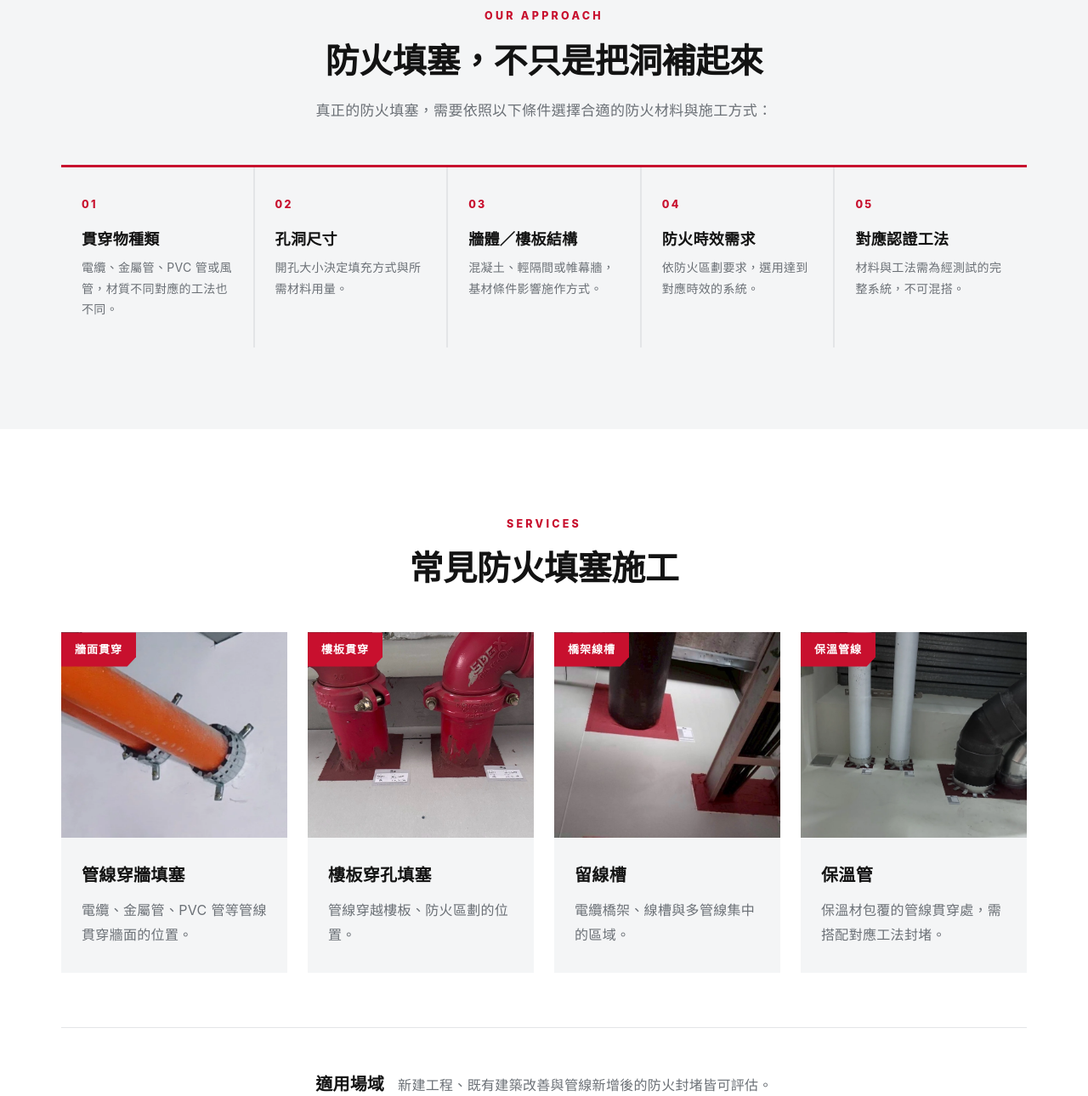
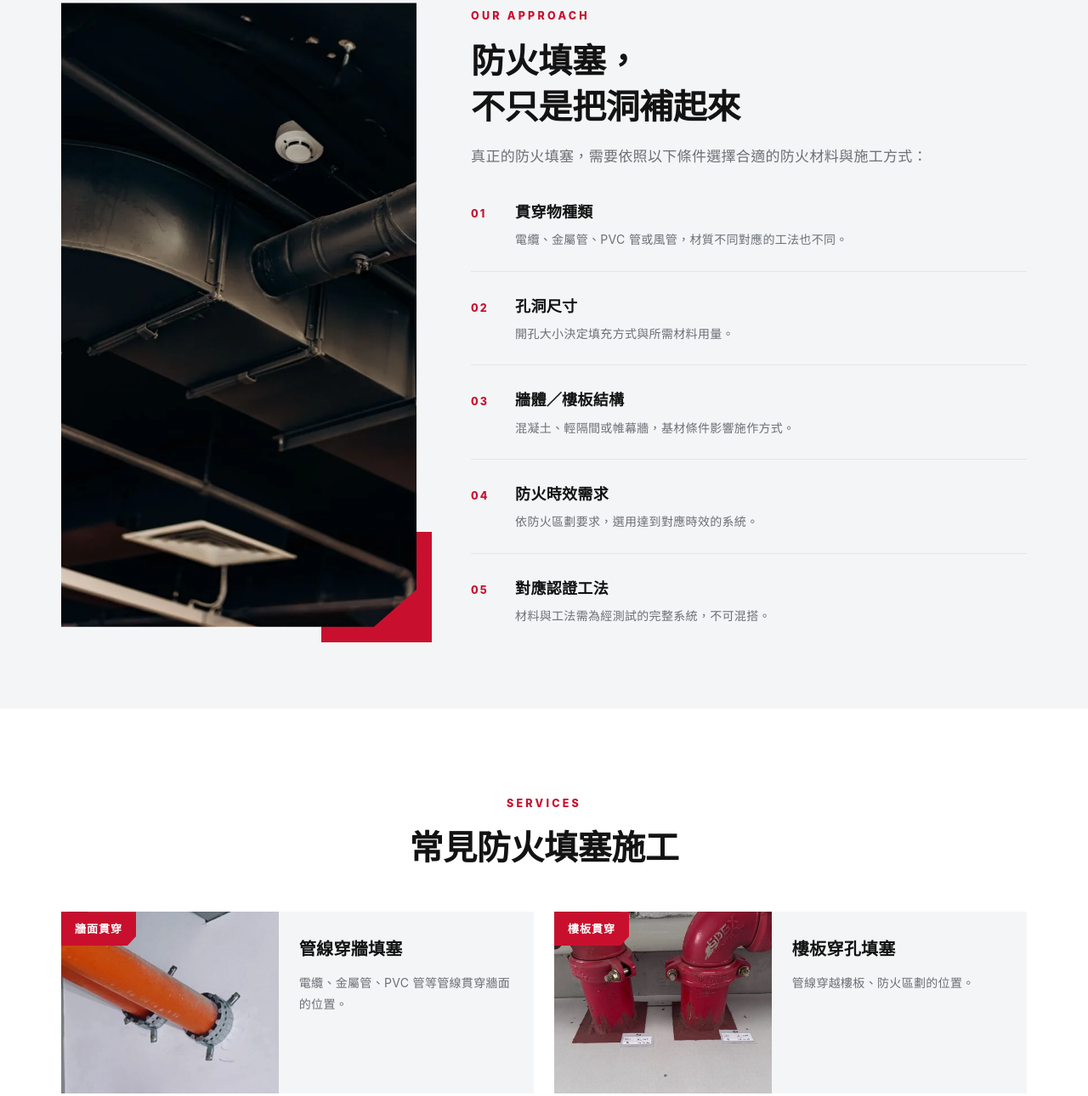
Before and after one commit to vera-design3/tengyao-fire, a plain HTML site: page index.html in a window 1280 px wide. Shown: the part 1686-2976 px from the top of the page at 85% size. Drawn offline with Linux system fonts and the light colour scheme.

Commit message:
三個等分橫排區改為不同版型
- 施工標準：五格橫排改為左圖右縱向編號列表，加入直式管線背景圖
- 服務項目：四等分改為 2x2，每張卡內部左圖右文
- 適用場域：四等分改為一大三小錯落網格

```diff
--- a/index.html
+++ b/index.html
@@ -187,26 +187,41 @@ section[id]{scroll-margin-top:60px;}
 .lead-txt p+p{margin-top:22px;}
 
 .def{background:var(--paper);}
-.cond{display:grid;grid-template-columns:repeat(5,1fr);gap:2px;background:var(--line);border-top:3px solid var(--red);}
-.cond-item{background:var(--paper);padding:var(--s4) var(--s3) var(--s4);transition:background .3s;}
-.cond-item:hover{background:#fff;}
-.cond-item .n{
-  display:block;font-size:var(--t-label);font-weight:800;letter-spacing:.18em;
-  color:var(--red);margin-bottom:var(--s2);
+.std-grid{display:grid;grid-template-columns:.78fr 1.22fr;gap:var(--s6);align-items:stretch;}
+.std-img{position:relative;}
+.std-img img{
+  width:100%;height:100%;min-height:520px;object-fit:cover;position:relative;z-index:2;
+  clip-path:polygon(0 0,100% 0,100% 94%,88% 100%,0 100%);
 }
-.cond-item b{display:block;font-size:var(--t-h4);font-weight:800;margin-bottom:var(--s1);line-height:1.5;}
-.cond-item p{font-size:var(--t-sm);color:var(--gray);line-height:1.75;}
-.svc{display:grid;grid-template-columns:repeat(4,1fr);gap:var(--s3);align-items:stretch;}
-.svc-card{background:var(--paper);border:none;transition:.35s;display:flex;flex-direction:column;}
+.std-img::before{
+  content:"";position:absolute;right:-18px;bottom:-18px;width:130px;height:130px;
+  background:var(--red);z-index:1;
+}
+.std-list{list-style:none;counter-reset:none;}
+.std-list li{
+  display:flex;gap:var(--s3);padding:var(--s3) 0;
+  border-bottom:1px solid var(--line);align-items:baseline;
+}
+.std-list li:first-child{padding-top:0;}
+.std-list li:last-child{border-bottom:none;padding-bottom:0;}
+.std-list span{
+  flex:none;font-size:var(--t-label);font-weight:800;letter-spacing:.16em;
+  color:var(--red);width:28px;
+}
+.std-list b{display:block;font-size:var(--t-h4);font-weight:800;margin-bottom:4px;}
+.std-list p{font-size:var(--t-sm);color:var(--gray);line-height:1.75;}
+
+.svc{display:grid;grid-template-columns:1fr 1fr;gap:var(--s3);align-items:stretch;}
+.svc-card{background:var(--paper);border:none;transition:.35s;display:grid;grid-template-columns:.92fr 1.08fr;align-items:stretch;}
 .svc-card:hover{transform:translateY(-8px);box-shadow:var(--shadow);background:#EDEEF0;}
-.svc-card .ph{position:relative;}
-.svc-card img{width:100%;height:242px;object-fit:cover;}
+.svc-card .ph{position:relative;height:100%;}
+.svc-card img{width:100%;height:100%;min-height:214px;object-fit:cover;}
 .svc-card .no{position:absolute;left:0;top:0;background:var(--red);color:#fff;
   font-size:13px;font-weight:700;letter-spacing:.08em;padding:8px 16px;
   clip-path:polygon(0 0,100% 0,100% 72%,88% 100%,0 100%);}
 .svc-body{padding:26px 24px 30px;flex:1;display:flex;flex-direction:column;}
 .svc-body h3{font-size:var(--t-h3);font-weight:800;margin-bottom:var(--s1);}
-.svc-body p{font-size:var(--t-body);color:var(--gray);line-height:1.8;margin-top:auto;}
+.svc-body p{font-size:var(--t-sm);color:var(--gray);line-height:1.8;}
 
 .applic-head{
   display:flex;align-items:baseline;justify-content:center;gap:var(--s2);
@@ -215,10 +230,15 @@ section[id]{scroll-margin-top:60px;}
 }
 .applic-head b{font-size:var(--t-h3);font-weight:800;letter-spacing:.01em;}
 .applic-head span{font-size:var(--t-body);color:var(--gray);}
-.applic{display:grid;grid-template-columns:repeat(4,1fr);gap:var(--s3);}
+.applic{
+  display:grid;grid-template-columns:1.6fr 1fr 1fr;
+  grid-template-rows:repeat(2,minmax(158px,1fr));gap:var(--s2);
+}
+.ap-item:nth-child(1){grid-row:1/3;}
+.ap-item:nth-child(4){grid-column:2/4;}
 .ap-item{position:relative;overflow:hidden;background:var(--ink);}
 .ap-item img{
-  width:100%;height:280px;object-fit:cover;opacity:.82;transition:.45s;
+  width:100%;height:100%;object-fit:cover;opacity:.82;transition:.45s;
   clip-path:polygon(0 0,100% 0,100% 88%,88% 100%,0 100%);
 }
 .ap-item:hover img{opacity:1;transform:scale(1.05);}
@@ -395,9 +415,14 @@ footer .fl i{font-style:normal;font-size:9px;letter-spacing:.18em;color:var(--re
   .nav-links a{display:block;padding:16px 32px;font-size:16px;border-bottom:none;}
   .nav-links a:hover{background:rgba(255,255,255,.06);border-bottom:none;}
   .nav-cta{margin-left:16px;}
-  .svc,.applic{grid-template-columns:1fr 1fr;}
-  .cond{grid-template-columns:repeat(3,1fr);}
-  .why-wrap{grid-template-columns:1fr;gap:var(--s4);}
+  .svc{grid-template-columns:1fr;}
+  .applic{grid-template-columns:1fr 1fr;grid-template-rows:repeat(3,minmax(150px,1fr));}
+  .ap-item:nth-child(1){grid-row:1/2;grid-column:1/3;}
+  .ap-item:nth-child(4){grid-column:auto;}
+  .std-grid{grid-template-columns:1fr;gap:var(--s4);}
+  .std-img img{min-height:0;height:300px;}
+  .std-img::before{display:none;}
+    .why-wrap{grid-template-columns:1fr;gap:var(--s4);}
   .why-photo{height:400px;}
   .why-photo img{height:100%;}
   .why-photo::before{display:none;}
@@ -550,17 +575,24 @@ footer .fl i{font-style:normal;font-size:9px;letter-spacing:.18em;color:var(--re
 </section>
 <section class="def">
   <div class="wrap">
-    <div class="sec-head ctr rv">
-      <div class="en">OUR APPROACH</div>
-      <h2>防火填塞，不只是把洞補起來</h2>
-      <p class="say">真正的防火填塞，需要依照以下條件選擇合適的防火材料與施工方式：</p>
-    </div>
-    <div class="cond rv">
-      <div class="cond-item"><span class="n">01</span><b>貫穿物種類</b><p>電纜、金屬管、PVC 管或風管，材質不同對應的工法也不同。</p></div>
-      <div class="cond-item"><span class="n">02</span><b>孔洞尺寸</b><p>開孔大小決定填充方式與所需材料用量。</p></div>
-      <div class="cond-item"><span class="n">03</span><b>牆體／樓板結構</b><p>混凝土、輕隔間或帷幕牆，基材條件影響施作方式。</p></div>
-      <div class="cond-item"><span class="n">04</span><b>防火時效需求</b><p>依防火區劃要求，選用達到對應時效的系統。</p></div>
-      <div class="cond-item"><span class="n">05</span><b>對應認證工法</b><p>材料與工法需為經測試的完整系統，不可混搭。</p></div>
+    <div class="std-grid">
+      <div class="std-img rv">
+        <img src="images/std-bg.webp" alt="建築機電管線與風管配置" loading="lazy">
+      </div>
+      <div class="std-txt rv">
+        <div class="sec-head" style="margin-bottom:var(--s4)">
+          <div class="en">OUR APPROACH</div>
+          <h2>防火填塞，<br>不只是把洞補起來</h2>
+          <p class="say">真正的防火填塞，需要依照以下條件選擇合適的防火材料與施工方式：</p>
+        </div>
+        <ol class="std-list">
+          <li><span>01</span><div><b>貫穿物種類</b><p>電纜、金屬管、PVC 管或風管，材質不同對應的工法也不同。</p></div></li>
+          <li><span>02</span><div><b>孔洞尺寸</b><p>開孔大小決定填充方式與所需材料用量。</p></div></li>
+          <li><span>03</span><div><b>牆體／樓板結構</b><p>混凝土、輕隔間或帷幕牆，基材條件影響施作方式。</p></div></li>
+          <li><span>04</span><div><b>防火時效需求</b><p>依防火區劃要求，選用達到對應時效的系統。</p></div></li>
+          <li><span>05</span><div><b>對應認證工法</b><p>材料與工法需為經測試的完整系統，不可混搭。</p></div></li>
+        </ol>
+      </div>
     </div>
   </div>
 </section>
```
Also changed, not shown: images/fields-bg.webp (added), images/std-bg.webp (added).
